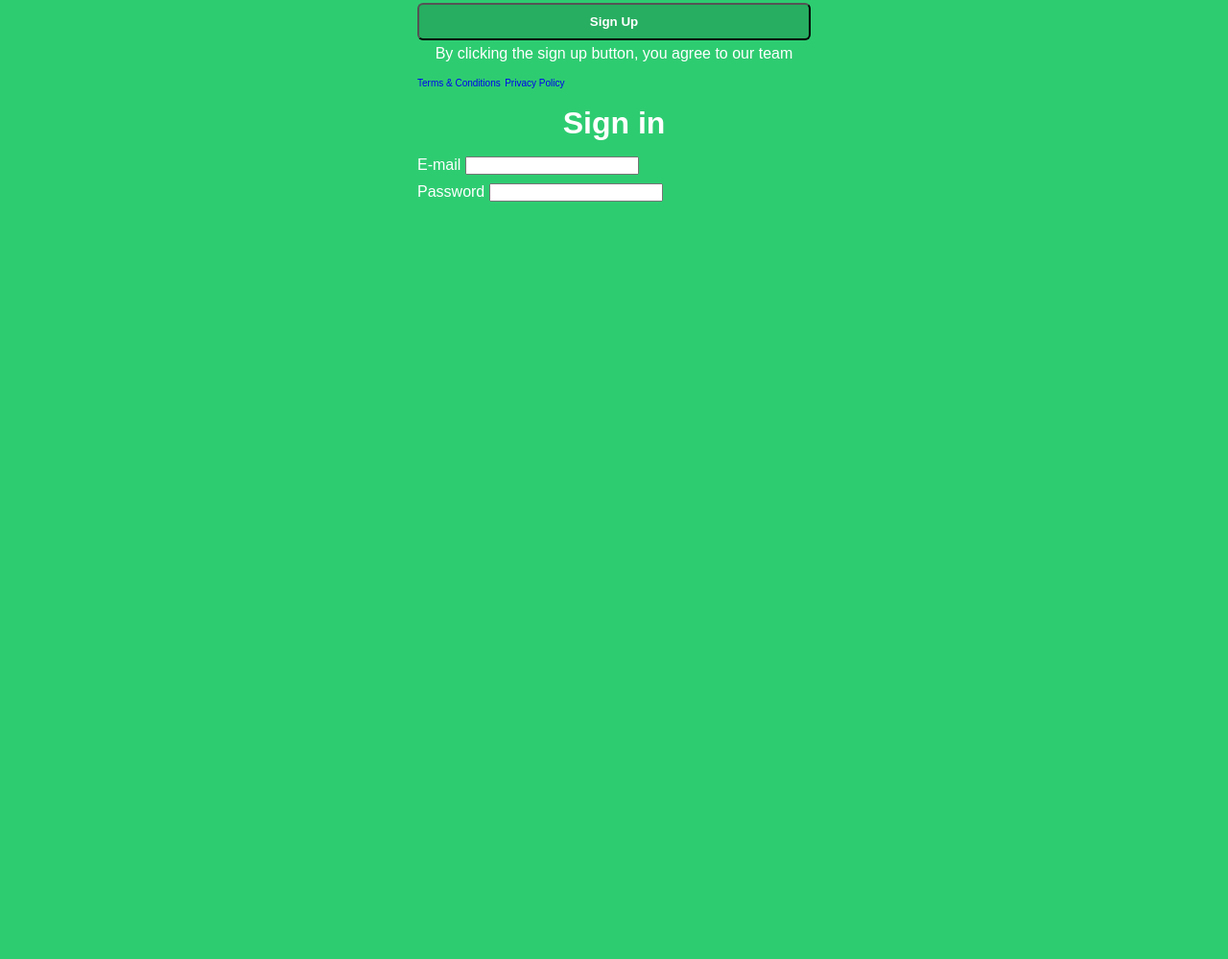
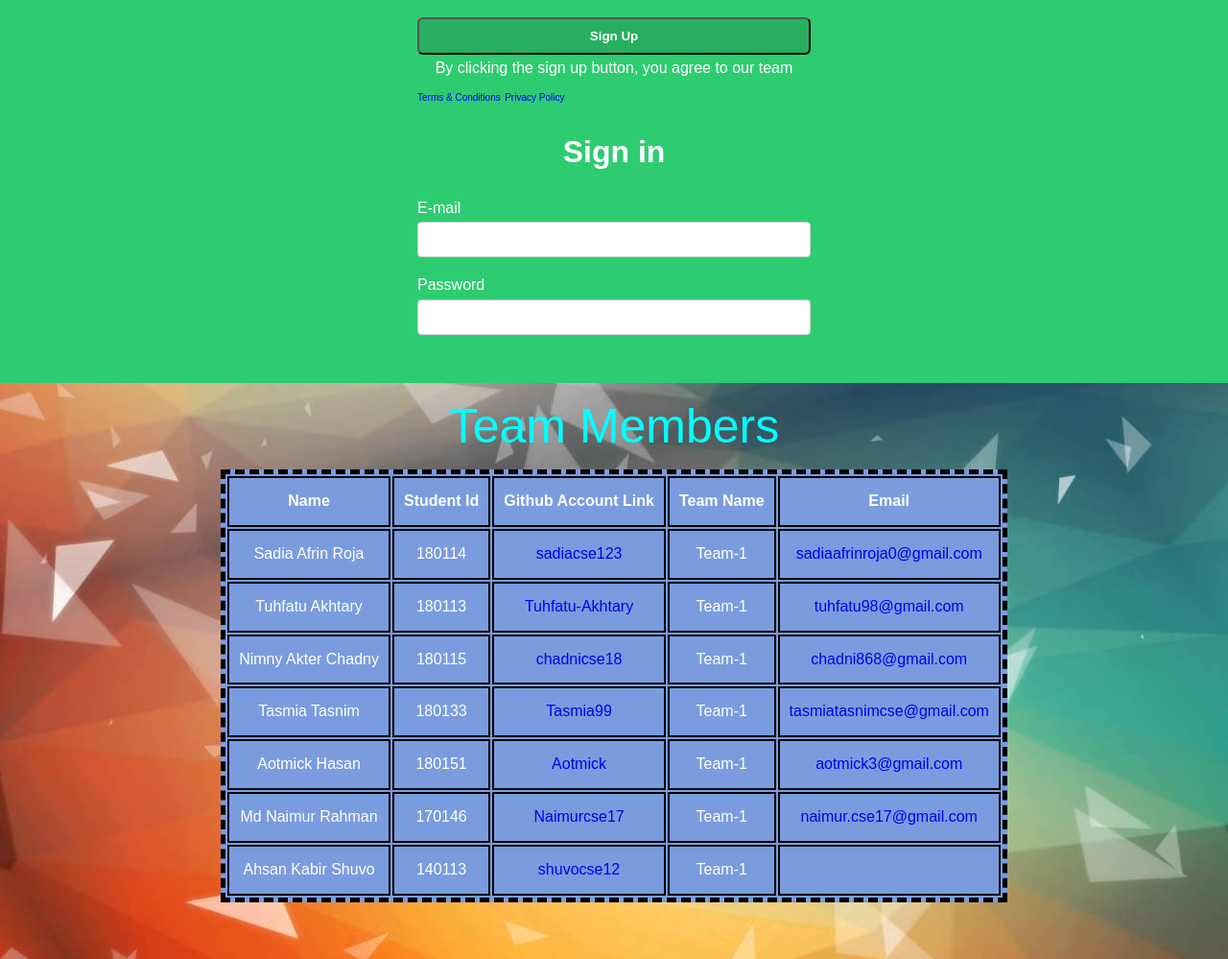
Before and after one commit to sadiacse123/TestProject1, a plain HTML site: page index.html in a window 1280 px wide. Shown: the part 401-1400 px from the top of the page at 96% size. Before the commit the page ends 800 px from the top, so only its background shows below. Drawn offline with Linux system fonts and the light colour scheme.

Commit message:
section add

```diff
--- a/index.html
+++ b/index.html
@@ -39,11 +39,11 @@
       				<h1>Sign in</h1>
 
 
-					<div class="from-group">
+					<div class="form-group">
       					<label for="email">E-mail</label>
       					<input type="email" name="email" id="email">
       				</div><!--form-group-->
-      				  				<div class="from-group">
+      				  				<div class="form-group">
       					<label for="password">Password</label>
       					<input type="password" name="password" id="password">
       				</div><!--form-group-->
@@ -55,6 +55,93 @@
 
 			  </div><!--END of container-->
 
+			  <div class="Team"><!--Starting of Team table-->
+				<p class="Caption">Team Members</p>
+	  <table>
+		  <tr>
+		  <th>Name</th>
+		  <th>Student Id</th>
+		  <th>Github Account Link</th>
+		  <th>Team Name</th>
+		  <th>Email</th>
+		  </tr>
+		  <tr>
+			  <td>Sadia Afrin Roja</td>
+			  <td>180114</td>
+			  <td><a href="https://github.com/sadiacse123" target="_blank">
+				  sadiacse123
+			  </a></td>
+			  <td>Team-1</td>
+			  <td><a href="mailto:sadiaafrinroja0@gmail.com
+				  ">sadiaafrinroja0@gmail.com
+			  </a></td>
+		  </tr>
+		  <tr>
+			  <td>Tuhfatu Akhtary</td>
+			  <td>180113</td>
+			  <td><a href="https://github.com/Tuhfatu-Akhtary" target="_blank">Tuhfatu-Akhtary</a></td>
+			  <td>Team-1</td>
+			  <td><a href="mailto:tuhfatu98@gmail.com
+				  ">tuhfatu98@gmail.com
+			  </a></td>
+		  </tr>
+		  <tr>
+			  <td>Nimny Akter Chadny</td>
+			  <td>180115</td>
+			  <td><a href="https://github.com/chadnicse18" target="_blank">
+				  chadnicse18
+			  </a></td>
+			  <td>Team-1</td>
+			  <td><a href="mailto:chadni868@gmail.com">
+				  chadni868@gmail.com</a></td>
+		  </tr>
+		  <tr>
+			  <td>Tasmia Tasnim</td>
+			  <td>180133</td>
+			  <td><a href="https://github.com/Tasmia99" target="_blank">
+				  Tasmia99
+			  </a></td>
+			  <td>Team-1</td>
+			  <td><a href="mailto:tasmiatasnimcse@gmail.com
+				  ">
+				  tasmiatasnimcse@gmail.com
+  </a></td>
+
+		  </tr>
+		  <tr>
+			  <td>Aotmick Hasan</td>
+			  <td>180151</td>
+			  <td><a href="https://github.com/Aotmick" target="_blank">Aotmick</a></td>
+			  <td>Team-1</td>
+			  <td><a href="mailto:aotmick3@gmail.com
+				  ">
+				  aotmick3@gmail.com
+  </a></td>
+		  </tr>
+		  <tr>
+			  <td>Md Naimur Rahman</td>
+			  <td>170146</td>
+			  <td><a href="https://github.com/Naimurcse17"target="_blank">Naimurcse17</a></td>
+			  <td>Team-1</td>
+			  <td><a href="mailto:naimur.cse17@gmail.com
+				  ">
+				  naimur.cse17@gmail.com
+  </a></td>
+		  </tr>
+		  <tr>
+			  <td>Ahsan Kabir Shuvo</td>
+			  <td>140113</td>
+			  <td><a href="https://github.com/shuvocse12" target="_blank">
+				  shuvocse12
+			  </a></td>
+			  <td>Team-1</td>
+			  <td><a>
+			  </a></td>
+		  </tr>
+	  </table>
+  </div><!--End of Team Table-->
+
+
 
       	</body>
 </html>
--- a/style.css
+++ b/style.css
@@ -86,13 +86,13 @@ a{
 
 .form-wrap h1 {
     text-align: center;
+}
 
 
 
-	.form-wrap .form-group {
-    margin-top: 15px;
+.form-wrap ,.form-group {
+    margin-top: 15px
 }
-
 .form-wrap .front-group label {
     display: block;
     color: #3498bd;
@@ -104,3 +104,28 @@ a{
     border-radius: 4px;
     border: 1px solid #ccc;
 }
+.Caption{
+	text-align: center;
+    color: cyan;
+    font-size: 50px;
+}
+
+.Team{
+    height: 600px;
+    width: 100%;
+    background-image: url("back1.jpg");
+    background-size: cover;
+
+}
+Table{
+	margin-left: auto;
+	margin-right: auto;
+    border: 5px dashed black;
+    background-color: #7a9cde;
+}
+th,td,tr{
+	border: 2px solid black;
+	border: collapse;
+	padding: 10px;
+	text-align: center;
+}
```
